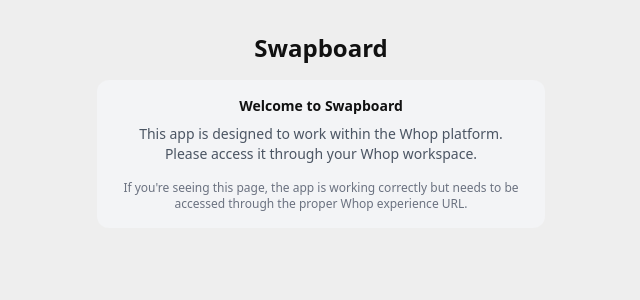
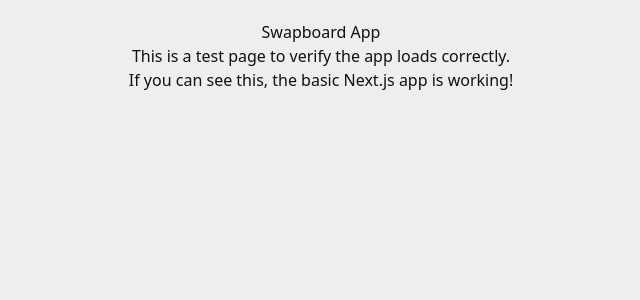
Before and after one commit to TheDenz3l/SB, a Next.js app: page / in a window 1280 px wide. Shown: the top 300 px of the page, without its empty margins (319-959 px from the left). Built offline with nearby package versions, Linux system fonts and the light colour scheme.

Commit message:
Test with absolute minimal page - no React hooks, no imports

```diff
--- a/app/page.tsx
+++ b/app/page.tsx
@@ -1,32 +1,9 @@
-"use client";
-import * as React from "react";
-
 export default function RootPage() {
-  const [mounted, setMounted] = React.useState(false);
-
-  React.useEffect(() => {
-    setMounted(true);
-  }, []);
-
-  if (!mounted) {
-    return <div>Loading...</div>;
-  }
-
   return (
-    <main className="p-8">
-      <div className="max-w-md mx-auto text-center">
-        <h1 className="text-2xl font-bold mb-4">Swapboard</h1>
-        <div className="rounded-xl bg-gray-100 px-6 py-4 text-sm">
-          <h2 className="font-semibold mb-2">Welcome to Swapboard</h2>
-          <p className="text-gray-600 mb-4">
-            This app is designed to work within the Whop platform.
-            Please access it through your Whop workspace.
-          </p>
-          <p className="text-xs text-gray-500">
-            If you&apos;re seeing this page, the app is working correctly but needs to be accessed through the proper Whop experience URL.
-          </p>
-        </div>
-      </div>
-    </main>
+    <div style={{ padding: '20px', textAlign: 'center' }}>
+      <h1>Swapboard App</h1>
+      <p>This is a test page to verify the app loads correctly.</p>
+      <p>If you can see this, the basic Next.js app is working!</p>
+    </div>
   );
 }
```
